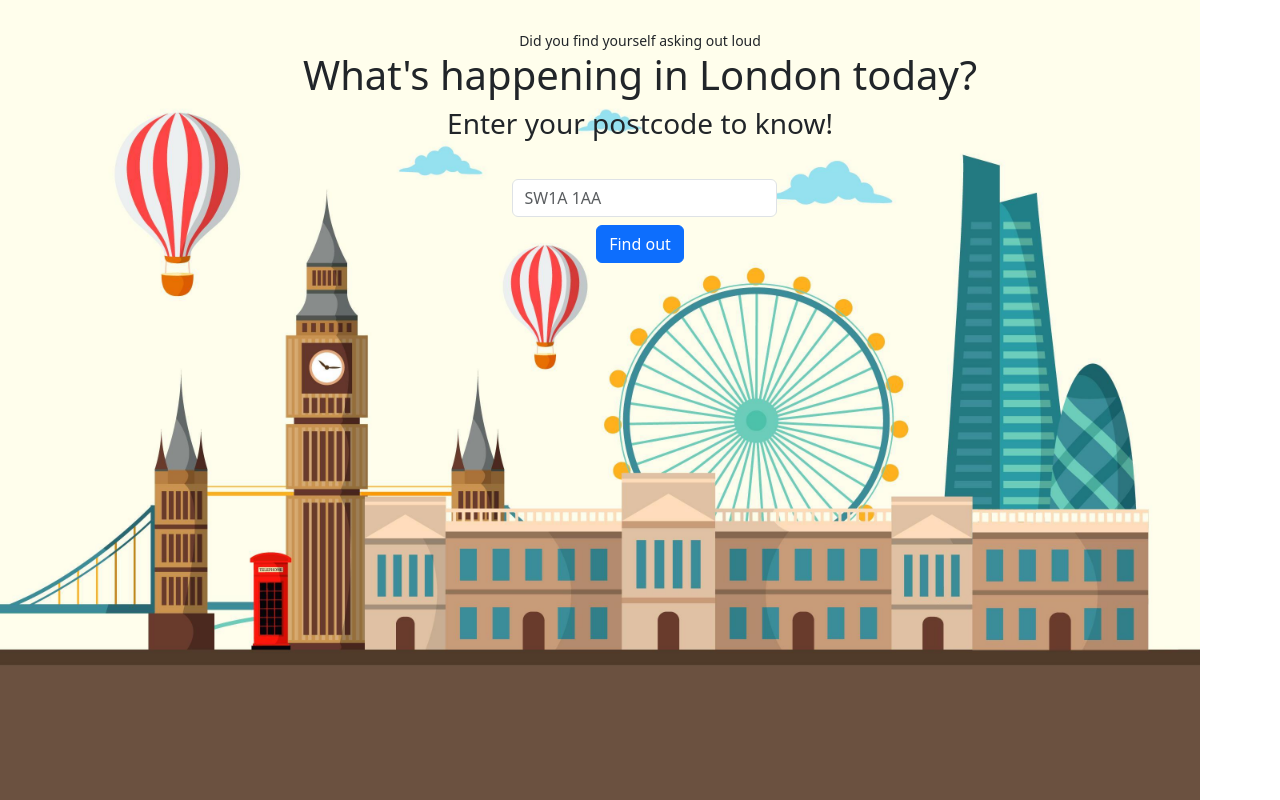
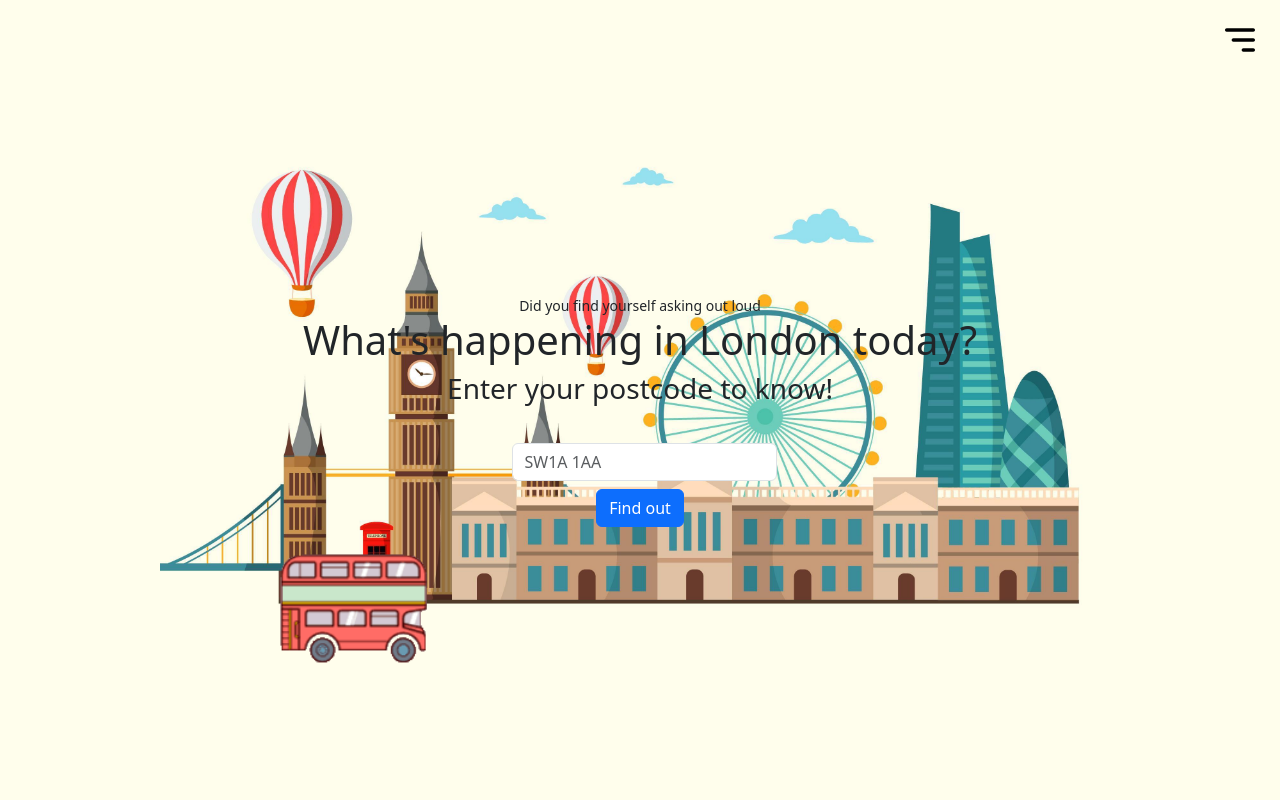
Before and after one commit to vnp96/WhereTo, a Flask app: page / in a window 1280 px wide. Run offline with Flask 3, Linux system fonts and the light colour scheme; some libraries are stand-ins or nearby versions.

Commit message:
changed landing page

```diff
--- a/api/static/styles.css
+++ b/api/static/styles.css
@@ -1,31 +1,82 @@
 /* Reset some default styles */
+:root {
+  --bg-colour: #fffeec;
+}
+
 body {
-    display: flex;
-    flex-direction: column;
-    overflow: hidden;
-    position: absolute;
-    width: 100%;
-    height: 100%;
+  min-height: 100vh;
   margin: 0;
   padding: 0;
+  /* overflow: hidden; */
 }
 
-.route-res {
-    all: unset;
+#hamburger {
+  position: absolute;
+  top: 20px;
+  right: 20px;
+  height: 5%;
+  cursor: pointer;
 }
 
+
+
 /* index page background image */
-.bg-img {
-  position: absolute;
+.img-container {
+  position: relative;
   height: 100vh;
-  z-index: -1;
-  align-self: center;
-}
-
-.image-container {
+  background-color: var(--bg-colour);
   display: flex;
   justify-content: center;
   align-items: center;
+  z-index: -3;
+}
+
+.bg-img {
+  position: absolute;
+  height: 80%;
+  z-index: -2;
+}
+
+.bg-bus {
+  position: absolute;
+  height: 45%;
+  bottom: 10%;
+  left: 10%;
+  z-index: -1;
+}
+
+.fade-in {
+  opacity: 0;
+  animation: fadeIn 1.5s ease-in-out forwards;
+  animation-delay: 1s;
+}
+
+@keyframes fadeIn {
+  0% {
+    opacity: 0;
+  }
+  100% {
+    opacity: 1;
+  }
+}
+
+.left-in {
+  left: -25%;
+  animation: leftIn 2s ease-in-out forwards;
+}
+
+@keyframes leftIn {
+  from {
+    left: -25%;
+  }
+  to {
+    left: 10%;
+  }
+}
+
+/* for results page */
+.route-res {
+  all: unset;
 }
 
 /* Center align the content in the body */
@@ -71,21 +122,8 @@ ul {
   list-style: none;
 }
 
-.fade-in {
-    opacity: 0;
-    animation: fadeIn 1.5s ease-in-out forwards;
-  }
-
-  @keyframes fadeIn {
-    from {
-      opacity: 0;
-    }
-    to {
-      opacity: 1;
-    }
-  }
-
-  h1, p {
+h1,
+p {
   margin: 0;
 }
 
--- a/api/templates/index.html
+++ b/api/templates/index.html
@@ -1,8 +1,10 @@
 {% extends "layout.html" %}
 
 {% block body %}
-    <div ><img src="/static/bg.jpg" alt="background image" class="bg-img"></div>
-    <!-- <div class="bg-img"><img src="/static/bg.jpg" alt="background image"></div> -->
+    <div class="img-container">
+        <img class="bg-img fade-in" src="/static/bg.jpg" alt="background art">
+        <img class="bg-bus left-in" src="/static/bus.gif" alt="bus">
+
     <div class="container">
         <div style="height: 30px;"></div>
         <small>Did you find yourself asking out loud</small>
@@ -10,7 +12,6 @@
         <h3>Enter your postcode to know!</h3>
         <div style="height: 30px;"></div>
         <div class="subcontainer fade-in">
-
             <form class="form-inline" action = "/attractions" method = "post">
                 <div class="form-group mx-sm-3 mb-2">
                     <input type="text" class="form-control mx-sm-1"
@@ -21,9 +22,7 @@
             </form>
 
         </div>
-        <br><br>
-
-
     </div>
+</div>
 
 {% endblock %}
--- a/api/templates/layout.html
+++ b/api/templates/layout.html
@@ -1,17 +1,23 @@
 <!DOCTYPE html>
 <html lang="en">
+  <head>
+    <meta charset="UTF-8" />
+    <meta http-equiv="X-UA-Compatible" content="IE=edge" />
+    <meta name="viewport" content="width=device-width, initial-scale=1.0" />
+    <link
+      rel="stylesheet"
+      href="{{ url_for('static', filename = 'styles.css')}}"
+    />
+    <link
+      href="https://cdn.jsdelivr.net/npm/bootstrap@5.3.2/dist/css/bootstrap.min.css"
+      rel="stylesheet"
+      integrity="sha384-T3c6CoIi6uLrA9TneNEoa7RxnatzjcDSCmG1MXxSR1GAsXEV/Dwwykc2MPK8M2HN"
+      crossorigin="anonymous"
+    />
+    <title>{% block title%} WhereTo {% endblock %}</title>
+  </head>
 
-<head>
-    <meta charset="UTF-8">
-    <meta http-equiv="X-UA-Compatible" content="IE=edge">
-    <meta name="viewport" content="width=device-width, initial-scale=1.0">
-    <link rel="stylesheet" href="{{ url_for('static', filename = 'styles.css')}}">
-    <link href="https://cdn.jsdelivr.net/npm/bootstrap@5.3.2/dist/css/bootstrap.min.css" rel="stylesheet"
-        integrity="sha384-T3c6CoIi6uLrA9TneNEoa7RxnatzjcDSCmG1MXxSR1GAsXEV/Dwwykc2MPK8M2HN" crossorigin="anonymous">
-    <title>{% block title%} WhereTo {% endblock %}</title>
-</head>
-
-<body>
+  <body>
     <!-- <header>
         <div class="header-left"> LOGO </div>
         <h2><a style="color: white; text-decoration:none" href="/">WhereTo</a></h2>
@@ -22,12 +28,12 @@
         </div>
     </header> -->
 
+    <img id="hamburger" src="/static/hamburger.svg" alt="hamburger icon" />
+
     {% block body %}{% endblock %}
 
     <!-- <footer>
         <div>&copy;</div>
     </footer> -->
-
-</body>
-
+  </body>
 </html>
```
Also changed, not shown: api/static/bg.jpg, api/static/bg2.jpg (deleted), api/static/bus.gif (added), api/static/bus.png (deleted), api/static/exhaust.gif (deleted), api/static/hamburger.svg (added). Lines whose indentation alone changed are shown as unchanged.
